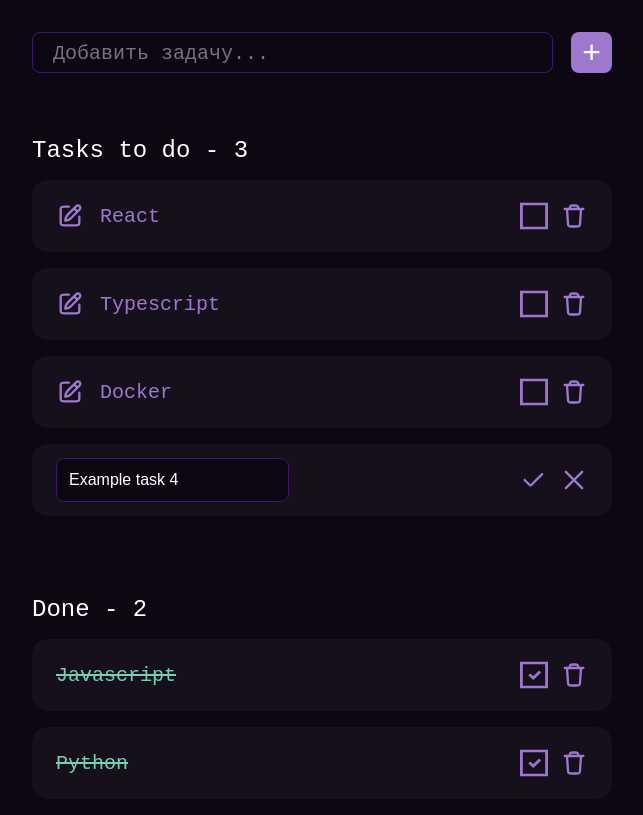
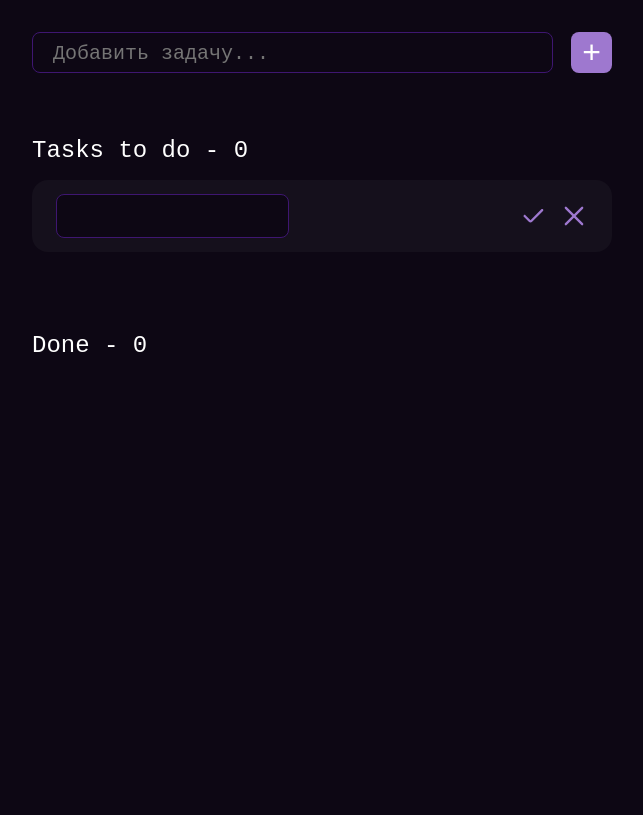
Before and after one commit to diplomatgmg/todo-list, a React (Create React App) app: page / in a window 1280 px wide. Shown: the whole page, without its empty margins (318-961 px from the left). Built offline with nearby package versions, Linux system fonts and the light colour scheme.

Commit message:
Реализовано добавление\удаление Tasks
Установлен @reduxjs/toolkit, react-redux, lodash

```diff
--- a/package.json
+++ b/package.json
@@ -2,13 +2,17 @@
   "name": "todo-list",
   "version": "0.1.0",
   "dependencies": {
+    "@reduxjs/toolkit": "^2.2.1",
     "@types/jest": "^27.5.2",
+    "@types/lodash": "^4.17.0",
     "@types/node": "^16.18.79",
     "@types/react": "^18.2.52",
     "@types/react-dom": "^18.2.18",
     "clsx": "^2.1.0",
+    "lodash": "^4.17.21",
     "react": "^18.2.0",
     "react-dom": "^18.2.0",
+    "react-redux": "^9.1.0",
     "react-svg": "^16.1.33",
     "web-vitals": "^2.1.4"
   },
--- a/src/components/Header/Header.tsx
+++ b/src/components/Header/Header.tsx
@@ -1,14 +1,37 @@
-import React, { type ReactElement } from 'react'
+import React, { type ChangeEvent, type ReactElement, useState } from 'react'
 import './style.css'
+import { useAppDispatch } from '../../redux/hooks'
+import { addTask } from '../../redux/taskSlice'
 
 const Header = (): ReactElement => {
+  const [input, setInput] = useState<string>('')
+
+  const dispatch = useAppDispatch()
+
+  const handleSetInput = (e: ChangeEvent<HTMLInputElement>): void => {
+    setInput(e.target.value)
+
+  }
+
+  const handleAddTask = (): void => {
+    if (input.length > 0) {
+      dispatch(addTask(input))
+    }
+
+    setInput('')
+  }
+
   return (
-   <header className="header">
-     <label className="header__label">
-       <input className="header__input" type="text" placeholder="Добавить задачу..."/>
-     </label>
-     <button className="header__button" type="button">+</button>
-   </header>
+    <header className="header">
+      <label className="header__label">
+        <input onChange={handleSetInput}
+               value={input}
+               className="header__input"
+               type="text"
+               placeholder="Добавить задачу..."/>
+      </label>
+      <button className="header__button" type="button" onClick={handleAddTask}>+</button>
+    </header>
   )
 }
 
--- a/src/components/TaskItem/TaskItem.tsx
+++ b/src/components/TaskItem/TaskItem.tsx
@@ -8,6 +8,8 @@ import TrashSvg from '../../assets/svg/trash.svg'
 import ApplySvg from '../../assets/svg/apply.svg'
 import CrossSvg from '../../assets/svg/discard.svg'
 import './style.css'
+import { useAppDispatch } from '../../redux/hooks'
+import { deleteTask, toggleTaskComplete } from '../../redux/taskSlice'
 
 interface TaskItemProps {
   isEditing?: boolean
@@ -15,6 +17,16 @@ interface TaskItemProps {
 }
 
 const TaskItem: FC<TaskItemProps> = ({ isEditing = false, task }): ReactElement => {
+  const dispatch = useAppDispatch()
+
+  const handleToggleTaskComplete = (): void => {
+    dispatch(toggleTaskComplete(task.id))
+  }
+
+  const handleDeleteTask = (): void => {
+    dispatch(deleteTask(task.id))
+  }
+
   const renderNameField = (): ReactElement => {
     if (isEditing) {
       return (
@@ -32,17 +44,6 @@ const TaskItem: FC<TaskItemProps> = ({ isEditing = false, task }): ReactElement
     )
   }
 
-  const renderButtons = (): ReactElement => {
-    return (
-      <>
-        <img src={task.isCompleted ? DoneSvg : DoneEmptySvg} alt=""/>
-        <img src={TrashSvg} alt=""/>
-        {isEditing && <img src={ApplySvg} alt=""/>}
-        {isEditing && <img src={CrossSvg} alt=""/>}
-      </>
-    )
-  }
-
   const taskItemClassName = clsx('task-item', {
     'task-item__editing': isEditing,
     'task-done': task.isCompleted
@@ -51,7 +52,12 @@ const TaskItem: FC<TaskItemProps> = ({ isEditing = false, task }): ReactElement
   return (
     <li className={taskItemClassName}>
       <div className="task-item__left">{renderNameField()}</div>
-      <div className="task-item__buttons">{renderButtons()}</div>
+      <div className="task-item__buttons">
+        <img onClick={handleToggleTaskComplete} src={task.isCompleted ? DoneSvg : DoneEmptySvg} alt=""/>
+        <img onClick={handleDeleteTask} src={TrashSvg} alt=""/>
+        {isEditing && <img src={ApplySvg} alt=""/>}
+        {isEditing && <img src={CrossSvg} alt=""/>}
+      </div>
     </li>
   )
 }
--- a/src/components/TaskList/TaskList.tsx
+++ b/src/components/TaskList/TaskList.tsx
@@ -1,15 +1,16 @@
 import React, { type FC, type ReactElement } from 'react'
-import { tasks } from './tasks'
 import TaskItem from '../TaskItem/TaskItem'
 import ApplySvg from '../../assets/svg/apply.svg'
 import CrossSvg from '../../assets/svg/discard.svg'
 import './style.css'
+import { useAppSelector } from '../../redux/hooks'
 
 interface TaskListProps {
   forIsCompleted: boolean
 }
 
 const TaskList: FC<TaskListProps> = ({ forIsCompleted }): ReactElement => {
+  const tasks = useAppSelector(state => state.tasks.tasks)
   const filteredTasks = tasks.filter(task => task.isCompleted === forIsCompleted)
 
   const taskCountName = forIsCompleted ? 'Done' : 'Tasks to do'
@@ -18,7 +19,7 @@ const TaskList: FC<TaskListProps> = ({ forIsCompleted }): ReactElement => {
     <div className="tasks-list">
       <p className="tasks-list__count">{taskCountName} - {filteredTasks.length}</p>
       <ul className="tasks-list-list">
-        {filteredTasks.map((task) => <TaskItem key={task.name} task={task}/>)}
+        {filteredTasks.map((task) => <TaskItem key={task.id} task={task}/>)}
       </ul>
 
       {
@@ -27,7 +28,7 @@ const TaskList: FC<TaskListProps> = ({ forIsCompleted }): ReactElement => {
           <li className="task-item">
             <div className="task-item__left">
               <label className="task-item__rename">
-                <input className="task-item__name" value="Example task 4"/>
+                <input className="task-item__name"/>
               </label>
             </div>
             <div className="task-item__buttons">
--- a/src/components/TaskList/tasks.ts
+++ /dev/null
@@ -1,24 +0,0 @@
-import type { Task } from '../../types'
-
-export const tasks: Task[] = [
-  {
-    name: 'React',
-    isCompleted: false
-  },
-  {
-    name: 'Typescript',
-    isCompleted: false
-  },
-  {
-    name: 'Javascript',
-    isCompleted: true
-  },
-  {
-    name: 'Python',
-    isCompleted: true
-  },
-  {
-    name: 'Docker',
-    isCompleted: false
-  }
-]
--- a/src/index.tsx
+++ b/src/index.tsx
@@ -1,12 +1,14 @@
 import React from 'react'
 import ReactDOM from 'react-dom/client'
 import App from './components/App/App'
+import { Provider } from 'react-redux'
+import store from './redux/store'
 
 const root = ReactDOM.createRoot(
   document.getElementById('root') as Element
 )
 root.render(
-  <React.StrictMode>
-    <App />
-  </React.StrictMode>
+  <Provider store={store}>
+    <App/>
+  </Provider>
 )
--- /dev/null
+++ b/src/redux/hooks.ts
@@ -0,0 +1,7 @@
+import { type TypedUseSelectorHook, useDispatch, useSelector } from 'react-redux'
+import { type AppDispatch, type RootState } from './store'
+
+const useAppDispatch: () => AppDispatch = useDispatch
+const useAppSelector: TypedUseSelectorHook<RootState> = useSelector
+
+export { useAppDispatch, useAppSelector }
--- /dev/null
+++ b/src/redux/reducers.ts
@@ -0,0 +1,26 @@
+import { type TaskState } from './taskSlice'
+import { type PayloadAction } from '@reduxjs/toolkit'
+import { type Task } from '../types'
+import _ from 'lodash'
+
+export default {
+  addTask (state: TaskState, action: PayloadAction<string>) {
+    const task: Task = {
+      id: _.uniqueId(),
+      name: action.payload,
+      isCompleted: false
+    }
+    state.tasks = [task, ...state.tasks]
+  },
+
+  toggleTaskComplete (state: TaskState, action: PayloadAction<string>) {
+    const taskToToggle = _.find(state.tasks, { id: action.payload })
+    if (taskToToggle !== undefined) {
+      taskToToggle.isCompleted = !taskToToggle.isCompleted
+    }
+  },
+
+  deleteTask (state: TaskState, action: PayloadAction<string>) {
+    state.tasks = _.reject(state.tasks, { id: action.payload })
+  }
+}
--- /dev/null
+++ b/src/redux/store.ts
@@ -0,0 +1,12 @@
+import { configureStore } from '@reduxjs/toolkit'
+import taskReducer from './taskSlice'
+
+const store = configureStore({
+  reducer: {
+    tasks: taskReducer
+  }
+})
+
+export default store
+export type RootState = ReturnType<typeof store.getState>
+export type AppDispatch = typeof store.dispatch
--- /dev/null
+++ b/src/redux/taskSlice.ts
@@ -0,0 +1,21 @@
+import { createSlice } from '@reduxjs/toolkit'
+import { type Task } from '../types'
+import reducers from './reducers'
+
+interface TaskState {
+  tasks: Task[]
+}
+
+const initialState: TaskState = {
+  tasks: []
+}
+
+const taskSlice = createSlice({
+  name: 'tasks',
+  initialState,
+  reducers
+})
+
+export const { addTask, toggleTaskComplete, deleteTask } = taskSlice.actions
+export default taskSlice.reducer
+export { type TaskState }
--- a/src/types.ts
+++ b/src/types.ts
@@ -1,4 +1,5 @@
 interface Task {
+  id: string
   name: string
   isCompleted: boolean
 }
```
Also changed, not shown: 1 other file (tests, documents, lock files or other folders).
